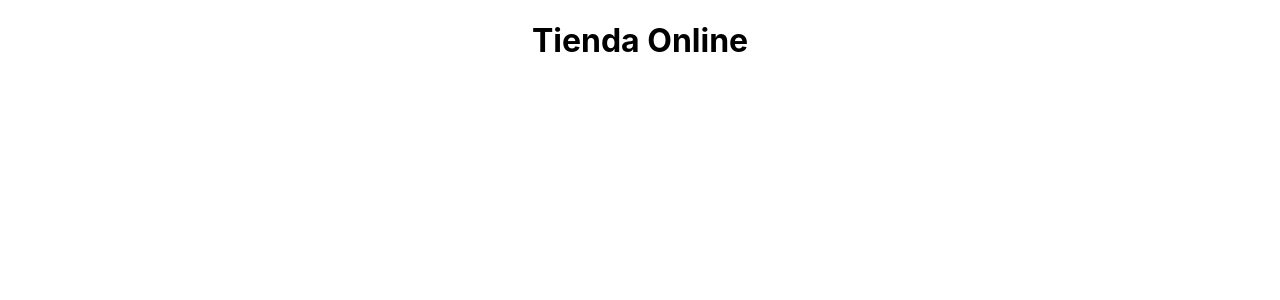
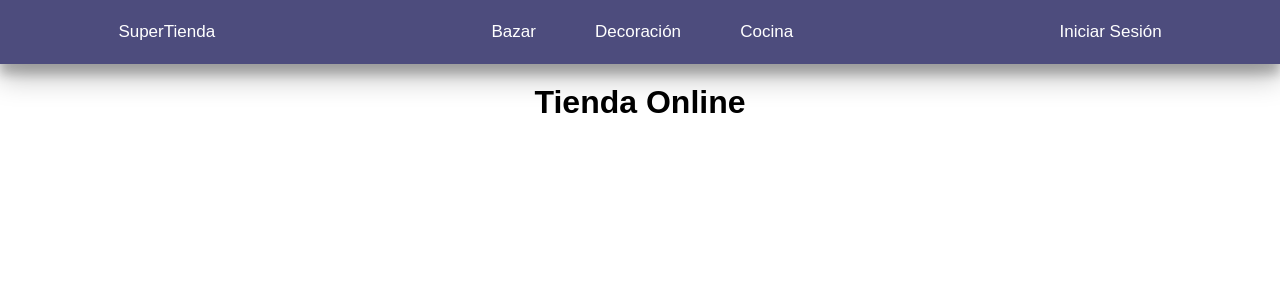
Before and after one commit to JulianBogado/Bogado-React-31205, a React (Create React App) app: page / in a window 1280 px wide. Shown: the top 300 px of the page. Built offline with nearby package versions, Linux system fonts and the light colour scheme.

Commit message:
se agrega NavBar y se estila con css vanilla

```diff
--- a/package.json
+++ b/package.json
@@ -3,12 +3,18 @@
   "version": "0.1.0",
   "private": true,
   "dependencies": {
+    "@emotion/react": "^11.9.0",
+    "@emotion/styled": "^11.8.1",
+    "@mui/icons-material": "^5.8.0",
+    "@mui/material": "^5.8.1",
+    "@mui/styled-engine-sc": "^5.8.0",
     "@testing-library/jest-dom": "^5.16.4",
     "@testing-library/react": "^13.2.0",
     "@testing-library/user-event": "^13.5.0",
     "react": "^18.1.0",
     "react-dom": "^18.1.0",
     "react-scripts": "5.0.1",
+    "styled-components": "^5.3.5",
     "web-vitals": "^2.1.4"
   },
   "scripts": {
--- a/src/App.css
+++ b/src/App.css
@@ -1,6 +1,11 @@
 .App {
   text-align: center;
 }
+
+h1{
+  margin-top: 20px;
+}
+
 
 .App-logo {
   height: 40vmin;
--- a/src/App.js
+++ b/src/App.js
@@ -1,11 +1,15 @@
-import logo from './logo.svg';
-import './App.css';
+import NavBar from "./components/NavBar";
+import "./App.css"
+
 
 function App() {
   return (
     <div className="App">
+      <NavBar />
       <h1>Tienda Online</h1>
+
     </div>
+
   );
 }
 
--- /dev/null
+++ b/src/components/NavBar.css
@@ -0,0 +1,46 @@
+*{
+    margin: 0;
+    padding: 0;
+    box-sizing: border-box;
+}
+
+body{
+    font-family:Arial, Helvetica, sans-serif;
+}
+.navBar{
+    background-color: #4D4C7D;
+    height: 4em;
+    display: flex;
+    align-items: center;
+    justify-content: space-around;
+    box-shadow: 0 14px 28px rgba(0,0,0,0.25), 0 10px 10px rgba(0,0,0,0.22);;
+
+}
+
+.menu{
+    display: flex;
+    justify-content: space-around;
+    font-size: 17px;
+    flex-grow: 2;
+
+}
+
+.menu > a{
+    text-decoration: none;
+    color: white;
+}
+
+.links{
+    display: flex;
+    justify-content: space-around;
+    margin-left: 10px;
+    align-content: center;
+    list-style: none;
+    flex-grow: 0.2;
+
+}
+
+.links > li > a{
+    text-decoration: none;
+    color: white
+}
--- /dev/null
+++ b/src/components/NavBar.jsx
@@ -0,0 +1,19 @@
+import "./NavBar.css"
+
+function NavBar() {
+    return (
+      <div className="navBar">
+        <div className="menu">
+          <a href="" className="home">SuperTienda</a>
+          <ul className="links">
+              <li><a href="">Bazar</a></li>
+              <li><a href="">Decoración</a></li>
+              <li><a href="">Cocina</a></li>
+          </ul>
+          <a href="" className="login">Iniciar Sesión</a>
+        </div>
+      </div>
+    );
+  }
+
+  export default NavBar;
```
Also changed, not shown: 1 other file (tests, documents, lock files or other folders).
